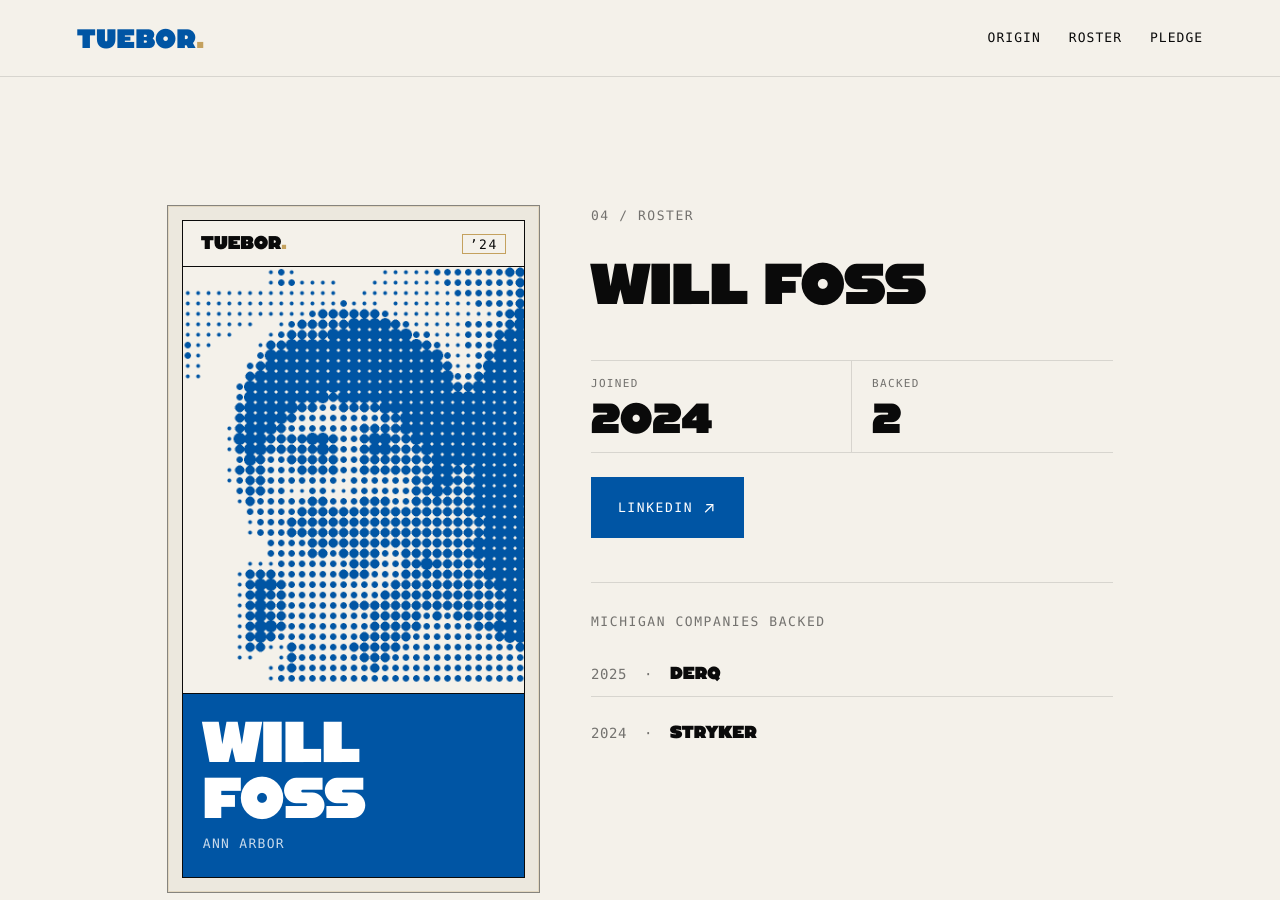
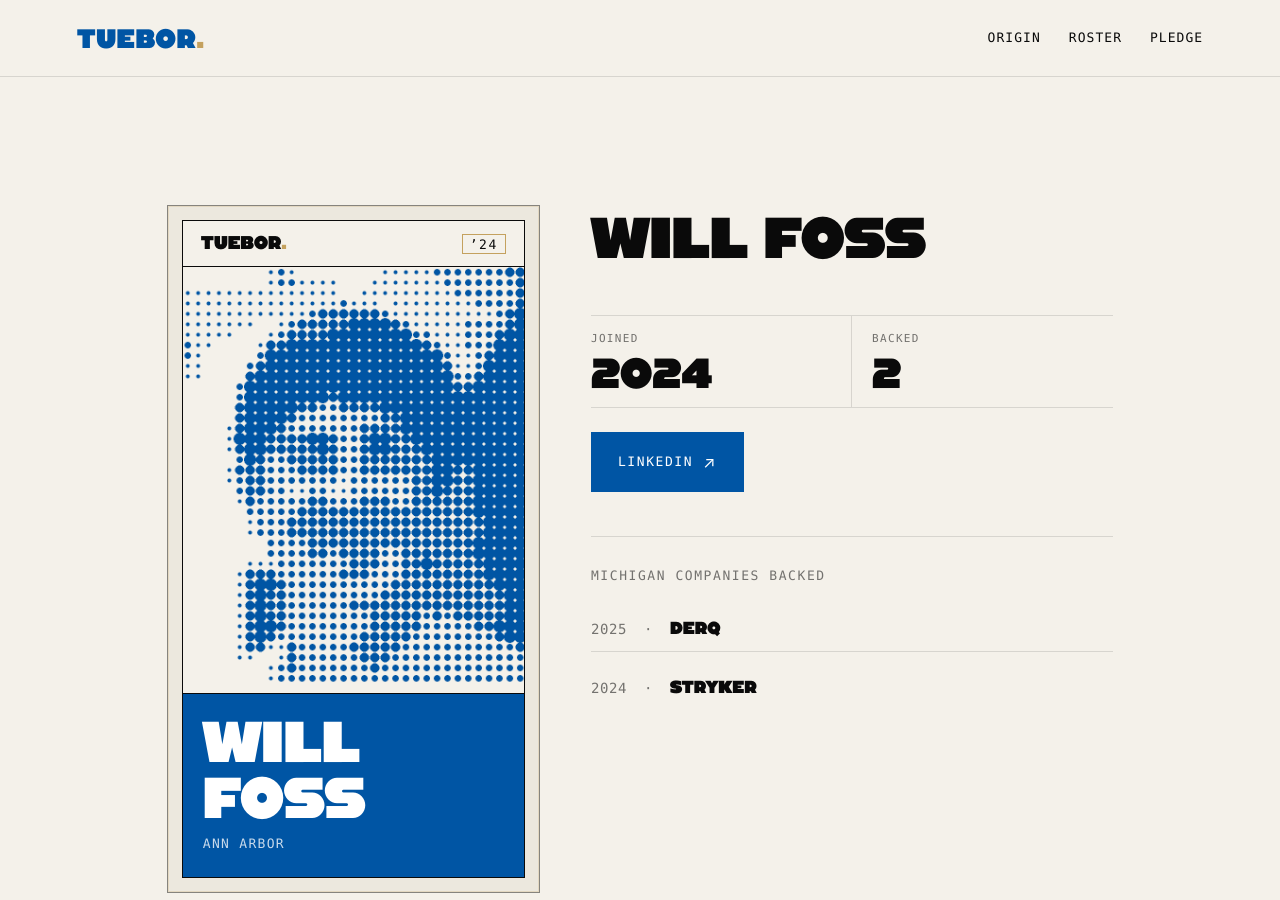
Before and after one commit to arepb/tuebor, a Jekyll site: the page built from _pledgees/will-foss.md, in a window 1280 px wide and 900 px high. Built offline with Jekyll 4.4.1, drawn with Linux system fonts in a browser that asks for light colours.

Commit message:
fix(pledgee): remove 04/Roster eyebrow label from profile pages
Co-Authored-By: Claude Sonnet 4.6 <noreply@anthropic.com>

```diff
--- a/_layouts/pledgee.html
+++ b/_layouts/pledgee.html
@@ -14,7 +14,6 @@ layout: default
       {% include pledgee-card.html pledgee=page size="hero" linked=false %}
     </div>
     <div class="pledgee-hero-meta">
-      <p class="eyebrow">04 / Roster</p>
       <h1 class="pledgee-h1">{{ page.name }}</h1>
       <dl class="pledgee-vitals">
         <div><dt>Joined</dt><dd>{{ page.year_joined }}</dd></div>
```
